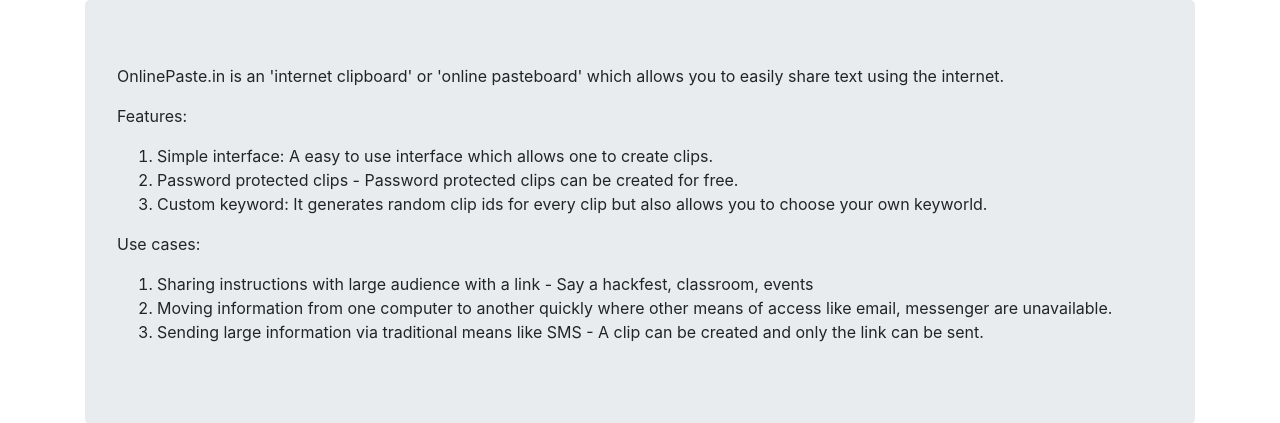
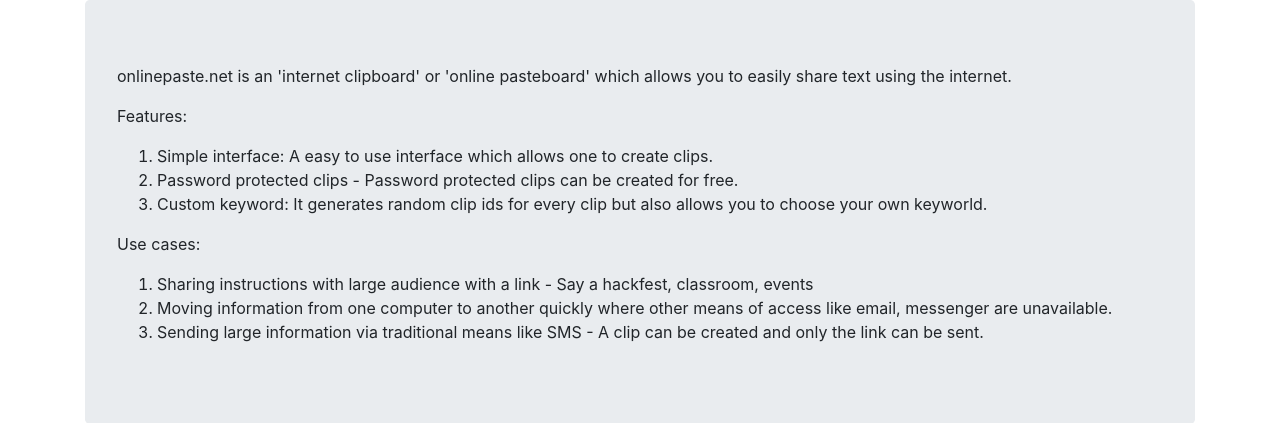
Before and after one commit to rajahks/onlinepaste, a Django app: page /faq/ in a window 1280 px wide. Shown: the part 56-479 px from the top of the page. Run offline with Django 3.2, Linux system fonts and the light colour scheme; some libraries are stand-ins or nearby versions.

Commit message:
Updated onlinepaste.in reference to onlinepaste.net

```diff
--- a/Clipstore/templates/clip/faq.html
+++ b/Clipstore/templates/clip/faq.html
@@ -2,7 +2,7 @@
 {% block body_block %}
 
 <div class="jumbotron">
-  <p>OnlinePaste.in is an 'internet clipboard' or 'online pasteboard' which
+  <p>onlinepaste.net is an 'internet clipboard' or 'online pasteboard' which
     allows you to easily share text using the internet.
   </p>
   <p>Features:</p>
```
